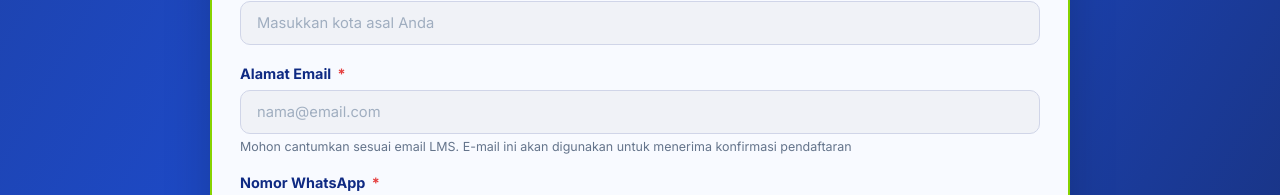
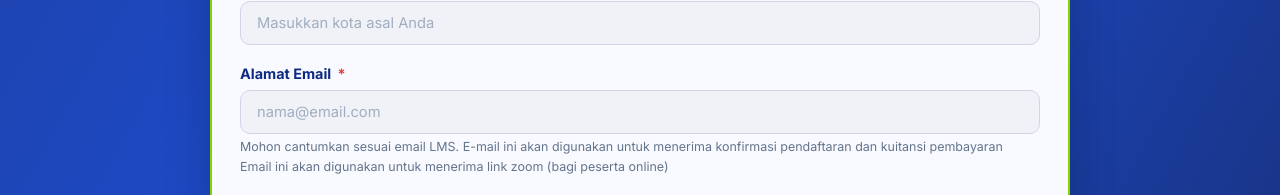
Before and after one commit to ahsanul-hub/web-event, a Next.js app: page / in a window 1280 px wide. Shown: the part 1178-1373 px from the top of the page. Built offline with nearby package versions, Linux system fonts and the light colour scheme; no server answers; the database is empty.

Commit message:
feat(form): adjust form hint email

```diff
--- a/components/RegistrationForm.tsx
+++ b/components/RegistrationForm.tsx
@@ -284,7 +284,11 @@ export default function RegistrationForm() {
           />
           <p className="form-hint">
             Mohon cantumkan sesuai email LMS. E-mail ini akan digunakan untuk
-            menerima konfirmasi pendaftaran
+            menerima konfirmasi pendaftaran dan kuitansi pembayaran
+          </p>
+          <p className="form-hint">
+            Email ini akan digunakan untuk menerima link zoom (bagi peserta
+            online)
           </p>
           <p className="form-hint"></p>
         </div>
```
